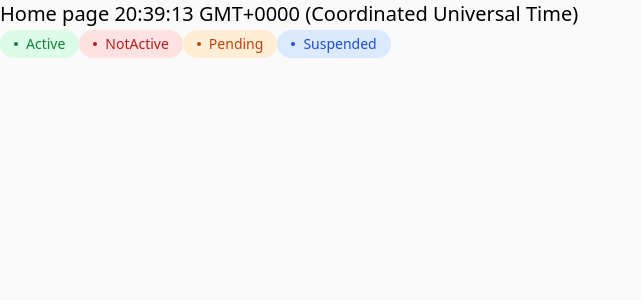
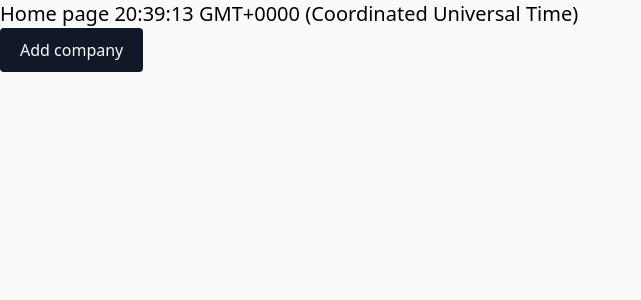
Before and after one commit to mestn1y1/nextJSTest, a Next.js app in the folder crm/: page / in a window 1280 px wide. Shown: the top 300 px of the page, without its empty margins (0-641 px from the left). Built offline with nearby package versions, Linux system fonts and the light colour scheme.

Commit message:
remove component,add formButton component

```diff
--- a/crm/src/app/components/company-form.tsx
+++ b/crm/src/app/components/company-form.tsx
@@ -2,9 +2,9 @@
 
 import React from 'react';
 import { Form, Formik } from 'formik';
-import Button from '@/app/components/button';
-import InputField from '@/app/components/input-field';
-import LogoUploader from '@/app/components/logo-uploader';
+import Button from './button';
+import InputField from './input-field';
+import LogoUploader from './logo-uploader';
 
 export type CompanyFieldValues = {
   name: string;
--- a/crm/src/app/components/status-label.tsx
+++ /dev/null
@@ -1,67 +0,0 @@
-import React from 'react';
-
-export enum Status {
-  Active = 'Active',
-  NotActive = 'NotActive',
-  Pending = 'Pending',
-  Suspended = 'Suspended',
-}
-export interface StatusLabelProps {
-  children: React.ReactNode;
-  status: Status;
-}
-
-export default function StatusLabel({ children, status }: StatusLabelProps) {
-  return (
-    <div
-      className={`inline-flex items-center py-1 px-3.5 rounded-3xl text-sm font-medium ${
-        (status === Status.Active && 'text-green-700 bg-green-100') ||
-        (status === Status.NotActive && 'text-red-700 bg-red-100') ||
-        (status === Status.Pending && 'text-orange-700 bg-orange-100') ||
-        (status === Status.Suspended && 'text-blue-700 bg-blue-100') ||
-        ''
-      }`}
-    >
-      <div className="w-1 h-1 mr-2 rounded-full bg-current " />
-      {children}
-    </div>
-  );
-}
-
-// // Conditional css
-// import React from 'react';
-// import clsx from 'clsx';
-// export enum Status {
-//   Active = 'Active',
-//   NotActive = 'NotActive',
-//   Pending = 'Pending',
-//   Suspended = 'Suspended',
-// }
-// export interface StatusLabelProps {
-//   children: React.ReactNode;
-//   status: Status;
-//   disabled?: boolean;
-// }
-
-// export default function StatusLabel({
-//   children,
-//   status,
-//   disabled,
-// }: StatusLabelProps) {
-//   return (
-//     <div
-//       className={clsx(
-//         `inline-flex items-center py-1 px-3.5 rounded-3xl text-sm font-medium,
-//         status === Status.Active && 'text-green-700 bg-green-100',
-//           status === Status.NotActive && 'text-red-700 bg-red-100',
-//           status === Status.Pending && 'text-orange-700 bg-orange-100',
-//           status === Status.Suspended && 'text-blue-700 bg-blue-100', {
-//         ["opacity-75 cursor-not-allowed"]: disabled,
-//         } `
-//       )}
-//     >
-//       <div className="w-1 h-1 mr-2 rounded-full bg-current " />
-//       {children}
-//     </div>
-//   );
-// }
--- a/crm/src/app/page.tsx
+++ b/crm/src/app/page.tsx
@@ -1,16 +1,14 @@
 export const dynamic = 'force-dynamic';
 import { headers } from 'next/headers';
 import StatusLabel, { Status } from './components/status-label';
+import AddCompanyButton from './components/add-company-button';
 
 export default async function Home() {
   const now = new Date().toTimeString();
   return (
     <main>
       <h1 className="text-xl">Home page {now}</h1>
-      <StatusLabel status={Status.Active}>Active</StatusLabel>
-      <StatusLabel status={Status.NotActive}>NotActive</StatusLabel>
-      <StatusLabel status={Status.Pending}>Pending</StatusLabel>
-      <StatusLabel status={Status.Suspended}>Suspended</StatusLabel>
+      <AddCompanyButton />
     </main>
   );
 }
```
Also changed, not shown: crm/public/icons/upload.svg (added).
